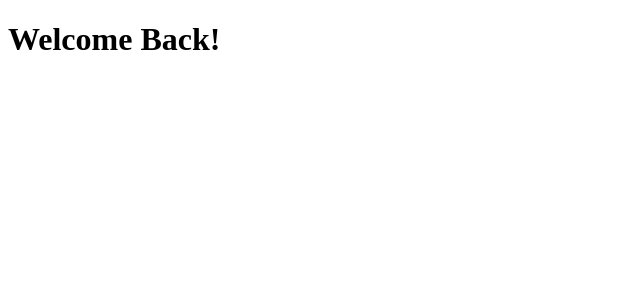
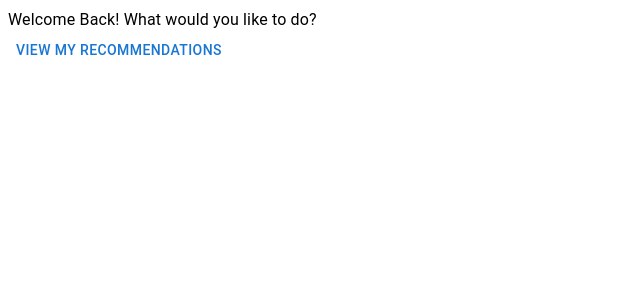
Before and after one commit to TCKnickerbocker/Toy_and_Game_Recommender, a Next.js app in the folder src/frontend/: page /welcome/back in a window 1280 px wide. Shown: the top 300 px of the page, without its empty margins (0-640 px from the left). Built offline with nearby package versions, Linux system fonts and the light colour scheme.

Commit message:
Added a way to go to the next page

```diff
--- a/src/frontend/app/welcome/back/page.tsx
+++ b/src/frontend/app/welcome/back/page.tsx
@@ -1,3 +1,10 @@
+import { Box, Button, Typography } from '@mui/material';
+
 export default function WelcomeBackPage() {
-  return <h1>Welcome Back!</h1>;
+  return (
+    <Box>
+      <Typography>Welcome Back! What would you like to do?</Typography>
+      <Button href="/recommendations">View My Recommendations</Button>
+    </Box>
+  );
 }
```
